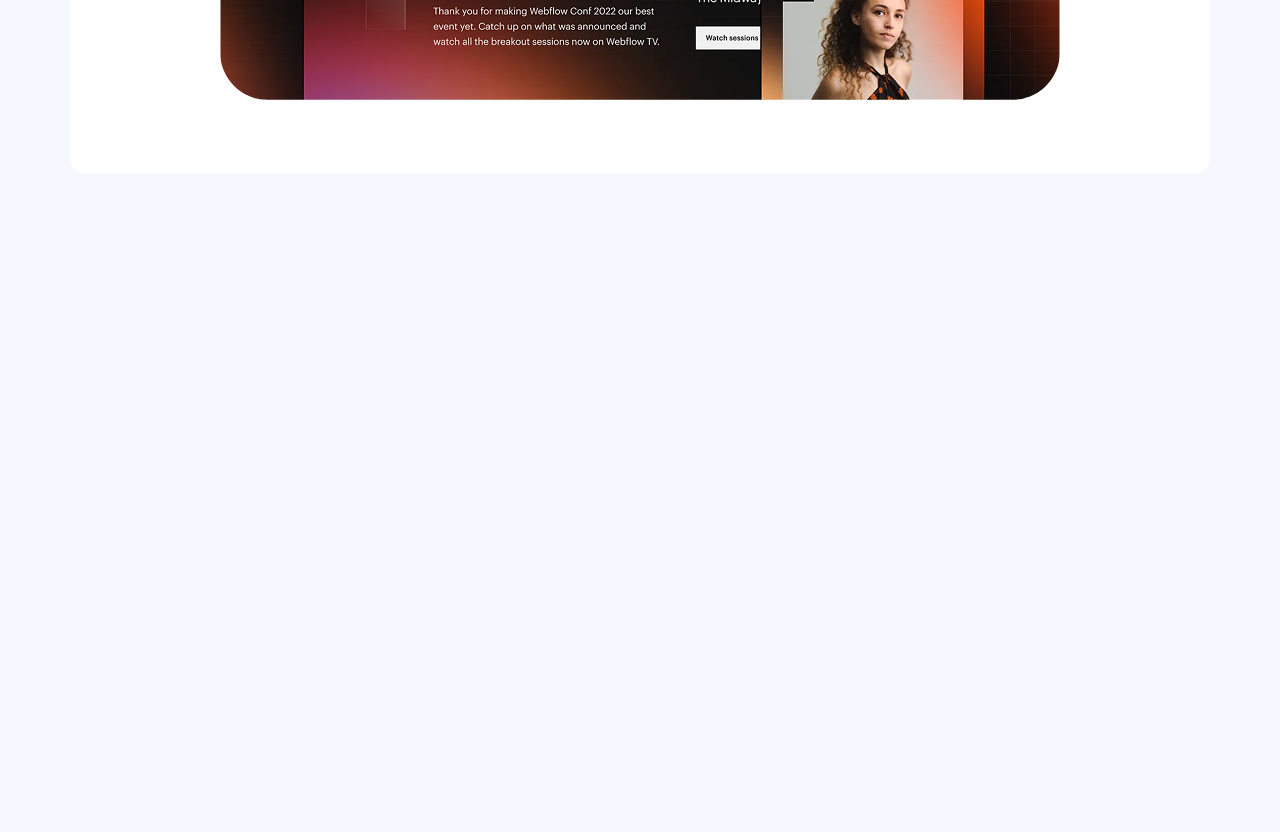
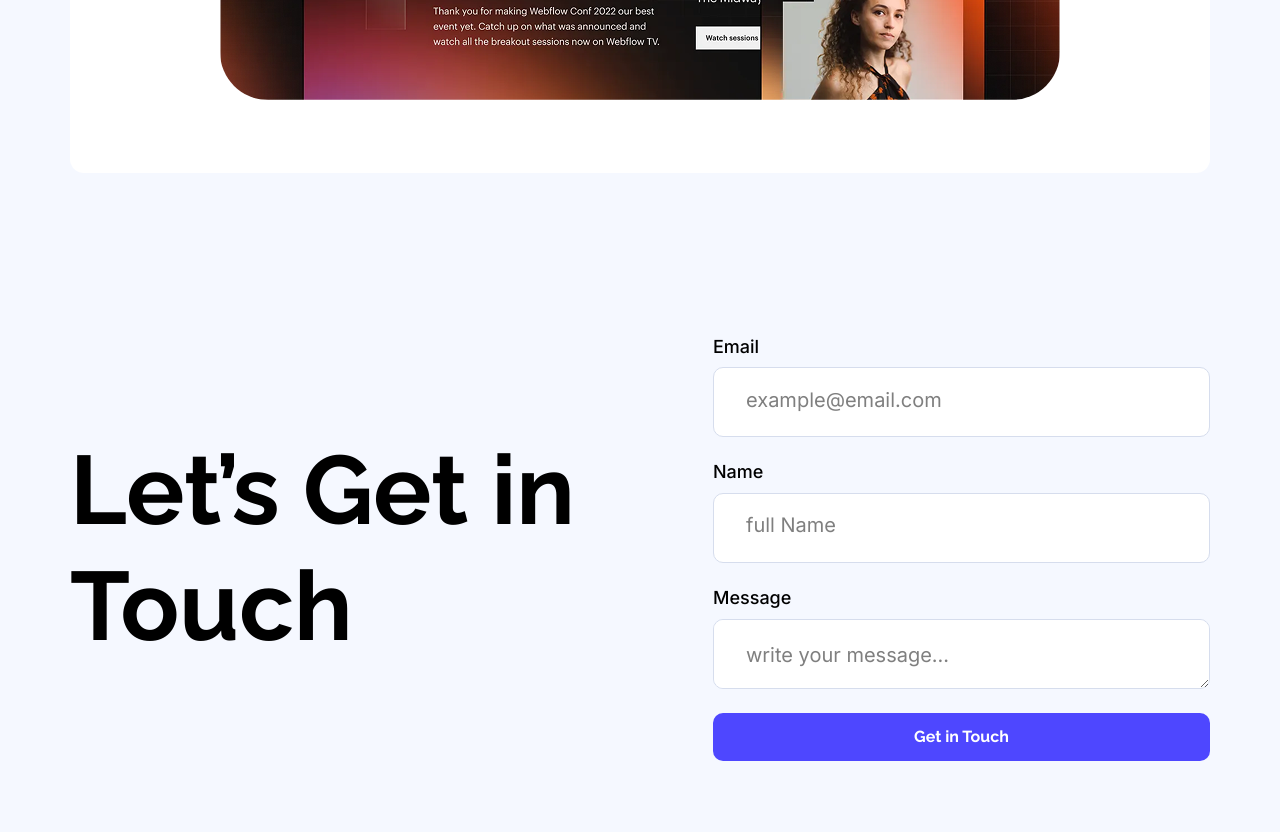
Before and after one commit to miltonahmed/launchpad-assignment, a plain HTML site: page index.html in a window 1280 px wide. Shown: the part 2691-3523 px from the top of the page. Before the commit the page ends 2956 px from the top, so only its background shows below. Drawn offline with Linux system fonts and the light colour scheme; files whose address does not match are found by name.

Commit message:
The Get in Touch and Focus sections have been successfully completed with a clean, modern layout

```diff
--- a/css/style.css
+++ b/css/style.css
@@ -302,6 +302,83 @@ body {
   object-fit: cover;
 }
 /* ================ focus Section Style End    Now ===============  */
+/* ================ Get in touch Section Style Start Now ===============  */
+.getIn_touch {
+  padding: 71px 0;
+  background: #f5f8ff;
+}
+.getIn_touch_wrapper {
+  display: flex;
+  justify-content: space-between;
+  align-items: center;
+}
+.getIn_touch_wrapper h1 {
+  color: #000;
+  font-family: 'Raleway', sans-serif;
+  font-size: 97px;
+  font-style: normal;
+  font-weight: 700;
+  line-height: 120%;
+  max-width: 528px;
+}
+label {
+  color: #000;
+  font-family: 'Inter', sans-serif;
+  font-size: 18px;
+  font-weight: 500;
+  line-height: 120%;
+  margin-bottom: 10px;
+  display: block;
+}
+input[type='text'],
+input[type='email'],
+textarea {
+  width: 497px !important;
+  height: 70px;
+  display: block;
+  border-radius: 10px;
+  border: 1px solid #d6dded;
+  background: #fff;
+  width: 100%;
+  padding: 20px 32px;
+  margin-bottom: 24px;
+}
+input:focus,
+textarea:focus {
+  outline: none;
+}
+input::placeholder,
+textarea::placeholder {
+  color: rgba(0, 0, 0, 0.5);
+  font-family: 'Inter', sans-serif;
+  font-size: 20px;
+  font-style: normal;
+  font-weight: 400;
+  line-height: 150%; /* 30px */
+}
+button {
+  padding: 19px 210px;
+  background-color: red;
+  border: none;
+  border-radius: 10px;
+  -webkit-border-radius: 10px;
+  -moz-border-radius: 10px;
+  -ms-border-radius: 10px;
+  -o-border-radius: 10px;
+  color: #fff;
+  text-align: center;
+  font-family: 'Raleway', sans-serif;
+  font-size: 16px;
+  font-style: normal;
+  font-weight: 700;
+  line-height: 150%; /* 24px */
+}
+.getIn_touch_button .primary_btn {
+  width: 497px;
+  text-align: center;
+}
+
+/* ================ Get in touch Section Style End    Now ===============  */
 /* ================ Header Section Style Start Now ===============  */
 /* ================ Header Section Style End    Now ===============  */
 /* ================ Header Section Style Start Now ===============  */
@@ -310,5 +387,3 @@ body {
 /* ================ Header Section Style End    Now ===============  */
 /* ================ Header Section Style Start Now ===============  */
 /* ================ Header Section Style End    Now ===============  */
-/* ================ Header Section Style Start Now ===============  */
-/* ================ Header Section Style End    Now ===============  */
--- a/index.html
+++ b/index.html
@@ -128,6 +128,26 @@
               </div>
             </div>
           </div>
+          <div class="ourUser_item">
+            <div class="icon_star">
+              <a href="#"><img src="./images/icon-star.png" alt=""></a>
+              <a href="#"><img src="./images/icon-star.png" alt=""></a>
+              <a href="#"><img src="./images/icon-star.png" alt=""></a>
+              <a href="#"><img src="./images/icon-star.png" alt=""></a>
+              <a href="#"><img src="./images/icon-star.png" alt=""></a>
+            </div>
+            <h4>Loved by Designers</h4>
+            <p>This template instantly leveled up our presence.” – Studio Vertex</p>
+            <div class="item_avatar_box">
+              <div class="item_avatar">
+                <img src="./images/avatar.png" alt="avatar.png">
+              </div>
+              <div class="item_content">
+                <h6>Reviewer name</h6>
+                <span>Date</span>
+              </div>
+            </div>
+          </div>
 
 
 
@@ -138,6 +158,7 @@
     <!-- ====== Our User Section End Now =======  -->
     <!-- ====== Focus Section Start Now =======  -->
     <section class="focus">
+
       <div class="container">
         <div class="focus_wrapper">
           <h3>Ready to focus better</h3>
@@ -151,15 +172,45 @@
         </div>
       </div>
     </section>
+    <!-- ====== focus Section End  Now =======  -->
+    <!-- ====== get in touch Section Start Now =======  -->
+    <section class="getIn_touch">
+      <div class="container">
+        <div class="getIn_touch_wrapper">
+          <div class="getIn_touch_wrapper_left">
+            <h1>Let’s Get in Touch</h1>
+          </div>
+          <div class="getIn_touch_wrapper_right">
+            <form>
+              <label for="email">Email</label>
+              <input type="email" id="email" placeholder="example@email.com" required>
 
-    <!-- ====== focus Section End  Now =======  -->
-    <!-- ====== Header Section Start Now =======  -->
-    <!-- ====== Header Section  Now =======  -->
+              <label for="name">Name</label>
+              <input type="text" id="name" placeholder="full Name" required>
+
+              <label for="message">Message</label>
+              <textarea id="message" rows="6" placeholder="write your message..." required></textarea>
+
+              <div class="getIn_touch_button">
+                <a class="primary_btn" href="#">Get in Touch</a>
+              </div>
+            </form>
+          </div>
+        </div>
+      </div>
+    </section>
+    <!-- ====== get in touch Section  Now =======  -->
+
+  </main>
+
+  <!-- ====== focus Section End  Now =======  -->
+  <!-- ====== Header Section Start Now =======  -->
+  <!-- ====== Header Section  Now =======  -->
 
 
 
-    <!-- ====== Header Section End Now =======  -->
-    <!-- ====== Header Section End Now =======  -->
+  <!-- ====== Header Section End Now =======  -->
+  <!-- ====== Header Section End Now =======  -->
 
 </body>
 
```
